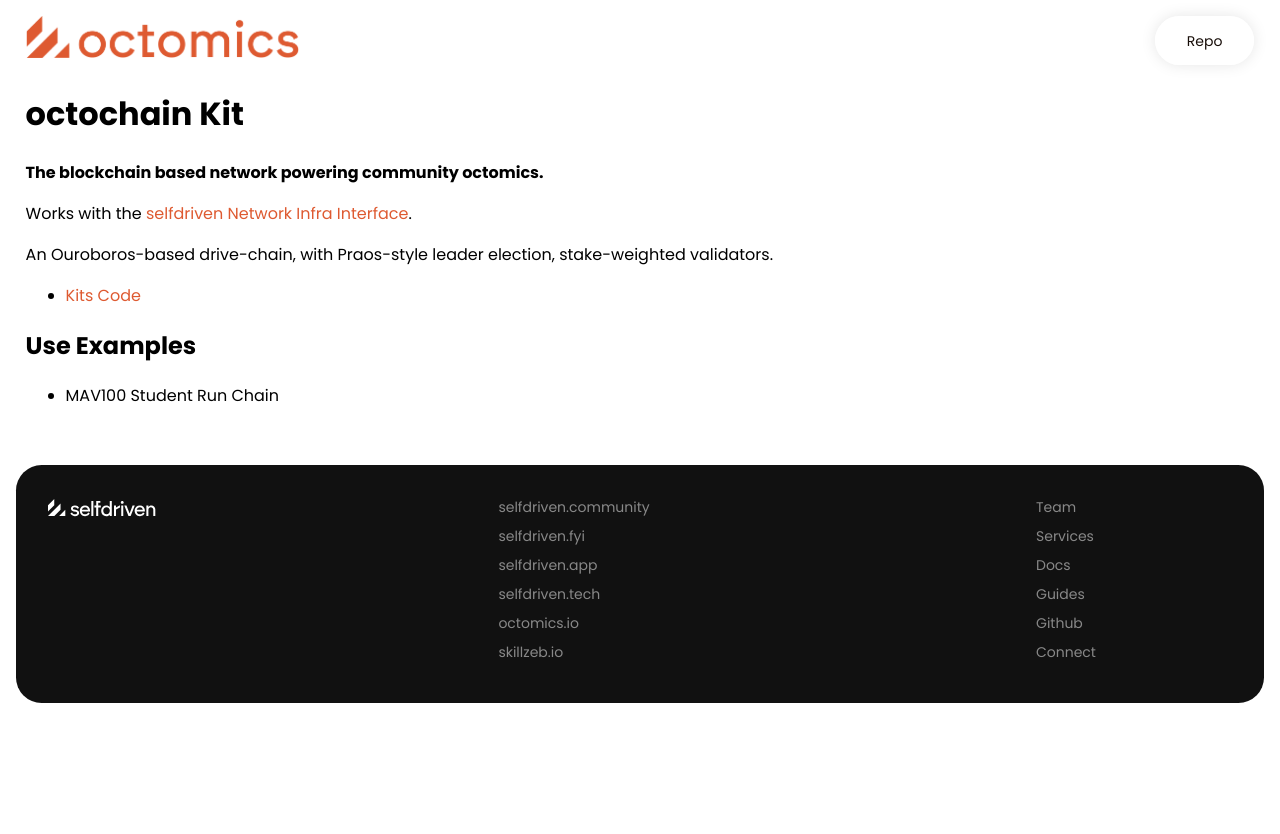
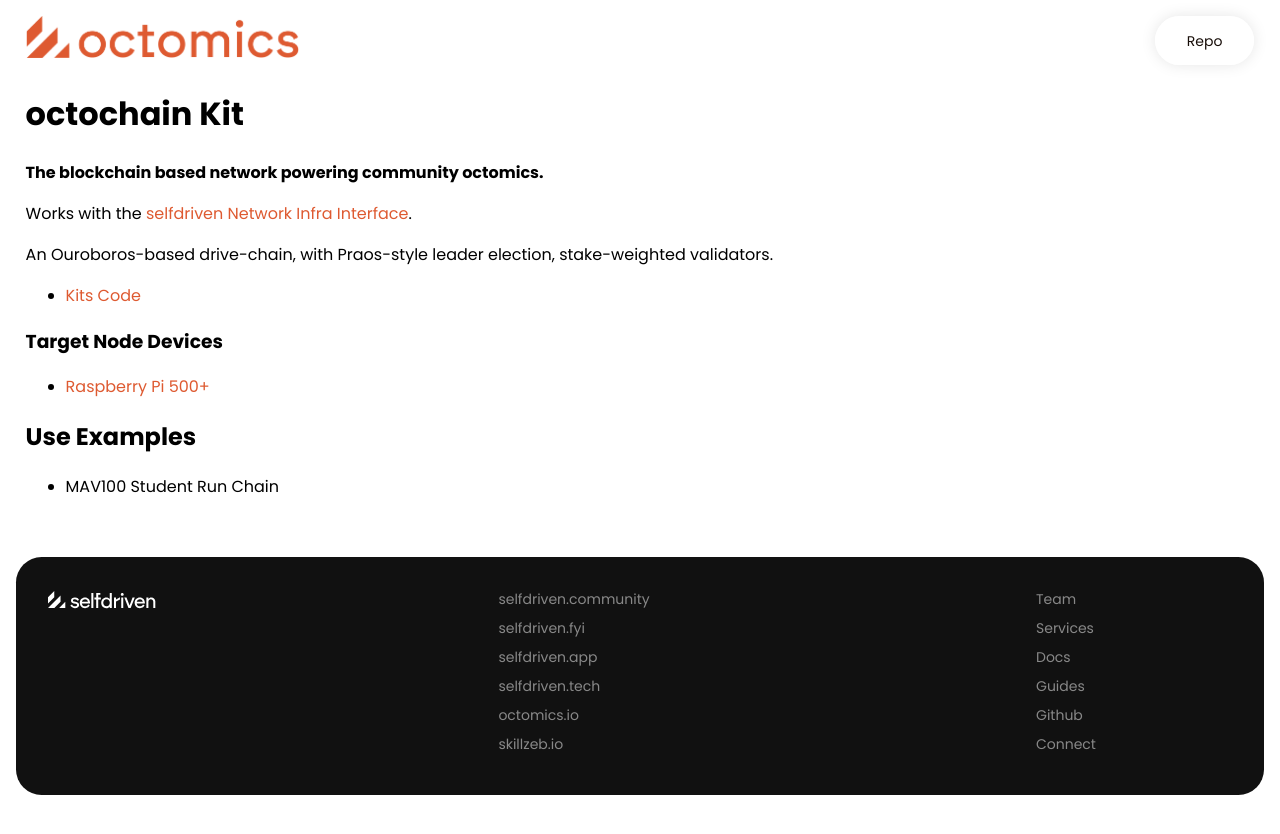
Before and after one commit to selfdriven-octo/octomics, a Jekyll site: the page built from docs/pages/octochain-kit.md, in a window 1280 px wide. Shown: the top 834 px of the page. Built offline with Jekyll 4.4.1, drawn with Linux system fonts in a browser that asks for light colours.

Commit message:
Update octochain-kit.md

```diff
--- a/docs/pages/octochain-kit.md
+++ b/docs/pages/octochain-kit.md
@@ -14,5 +14,8 @@
 
 - [Kits Code](https://github.com/selfdriven-octo/octomics/tree/main/docs/kits)
 
+### Target Node Devices
+- [Raspberry Pi 500+](https://www.raspberrypi.com/products/raspberry-pi-500-plus/)
+
 ## Use Examples
 - MAV100 Student Run Chain
```
